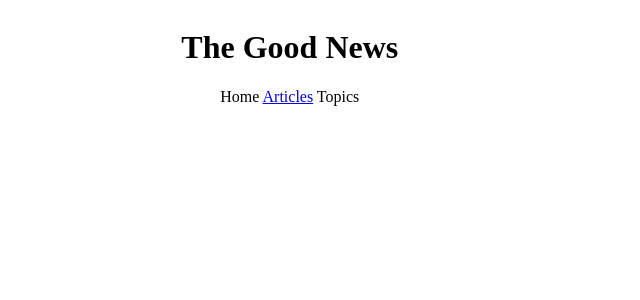
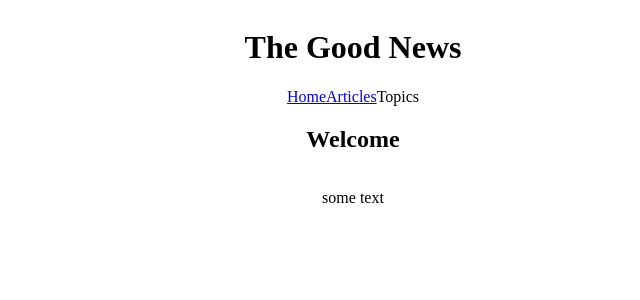
Before and after one commit to gosamuel/fe-nc-news, a React (Vite) app: page / in a window 1280 px wide. Shown: the top 300 px of the page, without its empty margins (287-927 px from the left). Built offline with nearby package versions, Linux system fonts and the light colour scheme.

Commit message:
can navigate to full article page ticket 5

```diff
--- a/index.html
+++ b/index.html
@@ -3,6 +3,7 @@
   <head>
     <meta charset="UTF-8" />
     <meta name="viewport" content="width=device-width, initial-scale=1.0" />
+    <link rel="icon" type="image/x-icon" href="./defaultImage.png" />
     <title>The Good News</title>
   </head>
   <body>
--- a/src/App.css
+++ b/src/App.css
@@ -1,22 +1,29 @@
 .app {
   display: flex;
   flex-direction: column;
-  max-width: 90%;
+  max-width: 95%;
   align-items: center;
+  text-align: center;
+  padding: auto;
+  margin: auto;
 }
 
 .card {
   margin: auto;
-  width: 95%;
+  max-width: 95%;
   text-align: center;
   align-items: center;
+  padding: auto;
+  margin: auto;
 }
 
 .img {
-  max-width: 80%;
+  max-width: 95%;
   height: auto;
   object-fit: cover;
   display: block;
   margin-left: auto;
   margin-right: auto;
+  padding: auto;
+  margin: auto;
 }
--- a/src/App.jsx
+++ b/src/App.jsx
@@ -3,7 +3,9 @@ import "./App.css";
 import Header from "./Header";
 import Nav from "./Nav";
 import Articles from "./Articles";
-import { Routes, Route } from "react-router-dom";
+import Home from "./Home";
+import { Routes, Route, useParams } from "react-router-dom";
+import ArticlePage from "./ArticlePage";
 
 function App() {
   return (
@@ -11,7 +13,9 @@ function App() {
       <Header />
       <Nav />
       <Routes>
+        <Route path="/" element={<Home />} />
         <Route path="/articles" element={<Articles />} />
+        <Route path="/articles/:article_id" element={<ArticlePage />} />
       </Routes>
     </div>
   );
--- a/src/ArticleCard.jsx
+++ b/src/ArticleCard.jsx
@@ -1,14 +1,19 @@
+import { useEffect, useState } from "react";
+import { fetchArticleById } from "../utils/api";
+import ArticlePage from "./ArticlePage";
+import { Link } from "react-router-dom";
+
 function ArticleCard({ article }) {
+  const imageSource = article.article_img_url || "../defaultImage.png";
+
   return (
-    <section className="card">
-      <h2>{article.title}</h2>
-      <h3>{article.author}</h3>
-      <img
-        className="img"
-        alt={article.title}
-        src={article.article_img_url}
-      ></img>
-    </section>
+    <Link to={`/articles/${article.article_id}`}>
+      <section className="card">
+        <h2>{article.title}</h2>
+        <h3>{article.author}</h3>
+        <img className="img" alt={article.title} src={imageSource}></img>
+      </section>
+    </Link>
   );
 }
 
--- /dev/null
+++ b/src/ArticlePage.jsx
@@ -0,0 +1,27 @@
+import { useParams } from "react-router-dom";
+import { fetchArticleById } from "../utils/api";
+import { useEffect, useState } from "react";
+
+function ArticlePage({ theArticle }) {
+  //console.log(theArticle);
+  let { article_id } = useParams();
+
+  const [article, setArticle] = useState({});
+
+  useEffect(() => {
+    fetchArticleById(article_id).then((articleObj) => {
+      setArticle(articleObj);
+    });
+  }, [article_id]);
+
+  return (
+    <section className="card">
+      <h2>{article.title}</h2>
+      <h3>{article.author}</h3>
+      <img className="img" src={article.article_img_url}></img>
+      <p>{article.body}</p>
+    </section>
+  );
+}
+
+export default ArticlePage;
--- a/src/Articles.jsx
+++ b/src/Articles.jsx
@@ -1,5 +1,4 @@
 import { useState, useEffect } from "react";
-import { useParams } from "react-router-dom";
 import { fetchArticles } from "../utils/api";
 import ArticleCard from "./ArticleCard";
 
--- /dev/null
+++ b/src/Home.jsx
@@ -0,0 +1,10 @@
+function Home() {
+  return (
+    <>
+      <h2>Welcome</h2>
+      <p>some text</p>
+    </>
+  );
+}
+
+export default Home;
--- a/src/Nav.jsx
+++ b/src/Nav.jsx
@@ -3,7 +3,9 @@ import { Link } from "react-router-dom";
 function Nav() {
   return (
     <nav>
-      Home <Link to="/articles">Articles</Link> Topics
+      <Link to="/">Home</Link>
+      <Link to="/articles">Articles</Link>
+      Topics
     </nav>
   );
 }
--- a/utils/api.js
+++ b/utils/api.js
@@ -9,3 +9,9 @@ export const fetchArticles = () => {
     return res.data.result;
   });
 };
+
+export const fetchArticleById = (article_id) => {
+  return myApi.get(`/articles/${article_id}`).then((res) => {
+    return res.data.article;
+  });
+};
```
Also changed, not shown: defaultImage.png (added).
